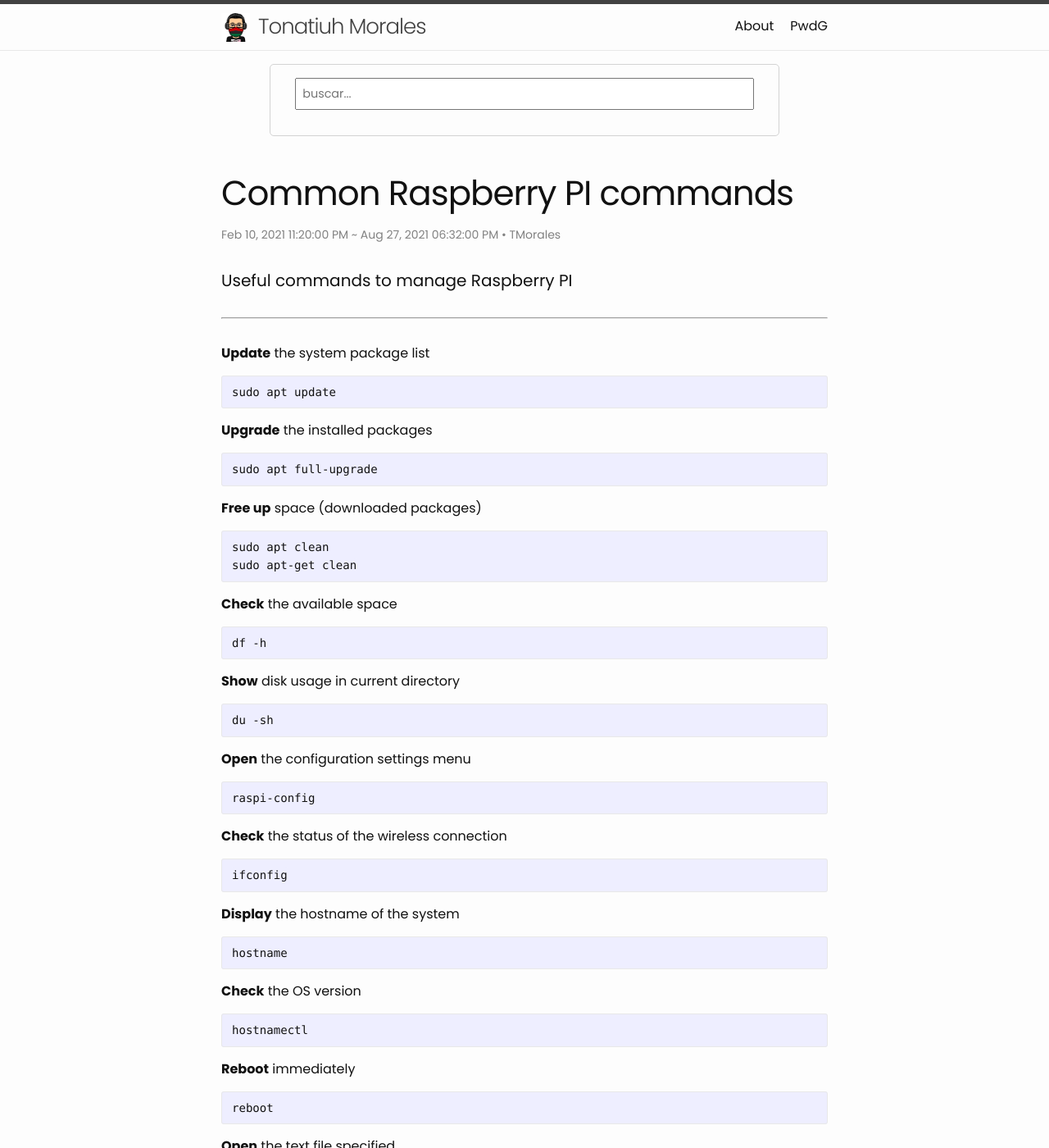
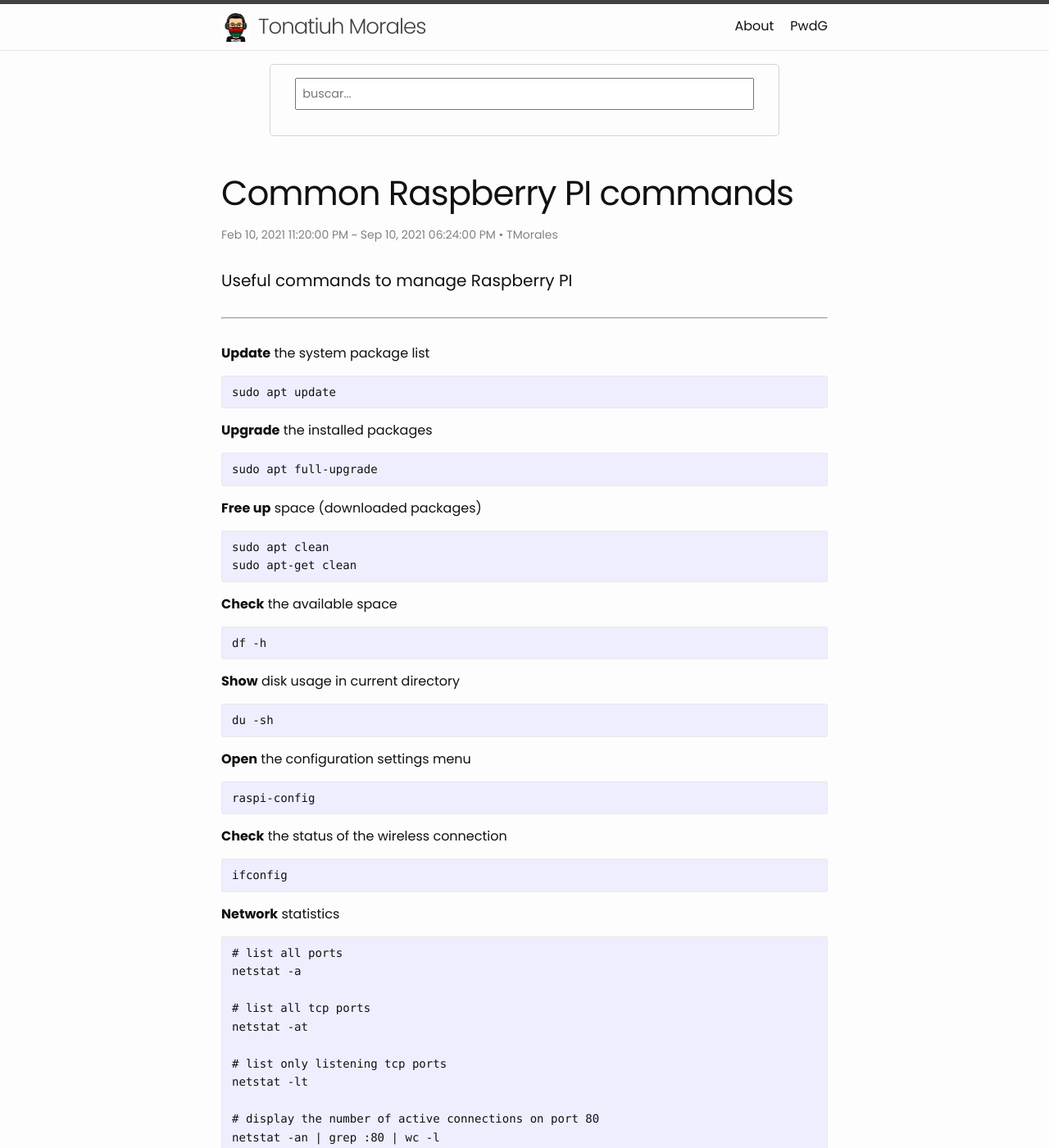
Before and after one commit to blackc0mb/blog, a Jekyll site: the page built from _posts/2021-02-07-picommands.md, in a window 1280 px wide and 1400 px high. Shown: the whole window at 82% size. Built offline with Jekyll 4.4.1, drawn with Linux system fonts in a browser that asks for light colours; comment, search, counter and statistics services are not loaded; some of the changed text lies outside the part shown.

Commit message:
Update picommands

````diff
--- a/_posts/2021-02-07-picommands.md
+++ b/_posts/2021-02-07-picommands.md
@@ -3,7 +3,7 @@ title: Common Raspberry PI commands
 layout: post
 description: Useful commands to manage Raspberry PI
 date: 2021-02-10 23:20
-modified_date: 2021-08-27 18:32
+modified_date: 2021-09-10 18:24
 author: TMorales
 tag: commands
 ---
@@ -38,6 +38,26 @@ raspi-config
 ```
 ifconfig
 ```
+**Network** statistics
+```
+# list all ports
+netstat -a
+
+# list all tcp ports
+netstat -at
+
+# list only listening tcp ports
+netstat -lt
+
+# display the number of active connections on port 80
+netstat -an | grep :80 | wc -l
+
+# show statistics for all ports
+netstat -s
+
+# show list of network interfaces
+netstat -i
+```
 **Display** the hostname of the system
 ```
 hostname
````
